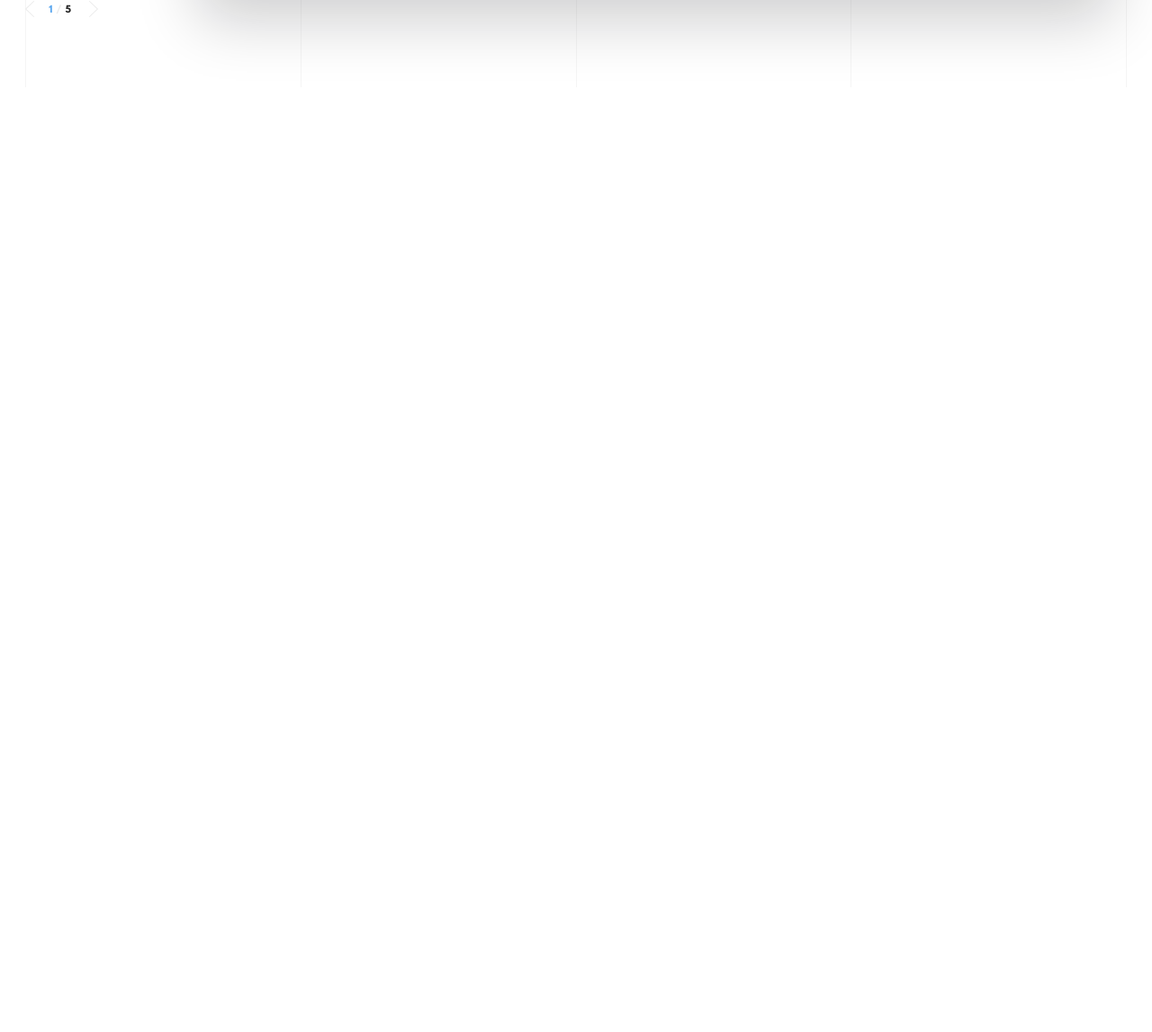
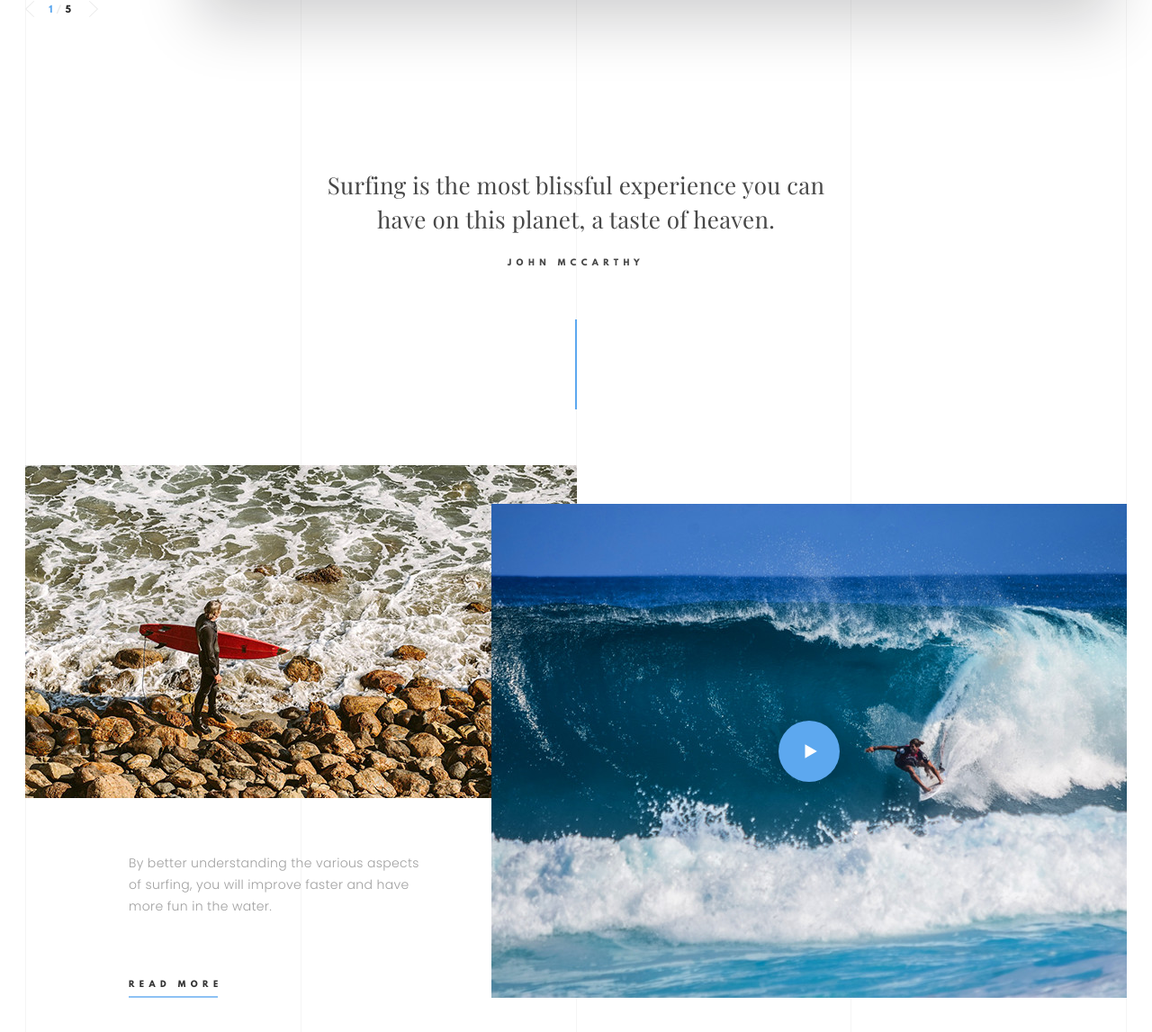
Before and after one commit to dmitrio291/Surfing, a website: page app/pug/index.pug in a window 1280 px wide. Shown: the part 703-1850 px from the top of the page at 90% size. Before the commit the page ends 800 px from the top, so only its background shows below. Drawn offline with nearby package versions, Linux system fonts and the light colour scheme; files that its build step writes are made by us from their sources; files whose address does not match are found by name.

Commit message:
add quote and club-description blocks

```diff
--- /dev/null
+++ b/app/pug/blocks/club-description.pug
@@ -0,0 +1,13 @@
+section.club-description
+  .container
+    .club-description-wrapper
+      .club-description__img
+        img(src="img/img/img-2.jpg", alt="Picture")
+      .club-description-video
+        img(src="img/img/img-3.jpg", alt="Video")
+        .club-description-video__control
+          img(src="img/controls/control-play.svg", alt="Play")
+      .club-description__text
+        p By better understanding the various aspects of surfing, you will improve faster and have more fun in the water.
+      .club-description__link
+        a(href="#" class="read-more-link") Read more
--- a/app/pug/blocks/header.pug
+++ b/app/pug/blocks/header.pug
@@ -1,4 +1,4 @@
-header.container.relative
+header.container.header
   include navigation
   include header-slider
   .site-desc
--- /dev/null
+++ b/app/pug/blocks/quote.pug
@@ -0,0 +1,5 @@
+section.quote
+  .container
+    .quote-wrapper
+      .quote__text Surfing is the most blissful experience you can have on this planet, a taste of heaven.
+      .quote_author John McCarthy
--- a/app/pug/index.pug
+++ b/app/pug/index.pug
@@ -4,8 +4,9 @@
     meta(charset="UTF-8")
     meta(name="viewport", content="width=device-width, initial-scale=1.0")
     meta(http-equiv="X-UA-Compatible", content="ie=edge")
-    title Surfing Club
+    title Surfing Club)
     link(rel="stylesheet", href="css/main.min.css")
-    link(rel="stylesheet", href="https://fonts.googleapis.com/css?family=Fira+Sans|Playfair+Display:400,700|Poppins:300&amp;subset=cyrillic-ext")
   body
     include blocks/header
+    include blocks/quote
+    include blocks/club-description
--- a/app/sass/blocks/base.scss
+++ b/app/sass/blocks/base.scss
@@ -15,3 +15,29 @@
 .relative {
   position: relative;
 }
+
+.read-more-link,
+a.read-more-link {
+  color: #333333;
+  text-decoration: none;
+  font-family: 'League-Spartan', sans-serif;
+  font-size: 9px;
+  font-weight: 400;
+  line-height: 1;
+  text-transform: uppercase;
+  letter-spacing: 5.4px;
+  position: relative;
+  padding-bottom: 10px;
+  display: inline-block;
+
+  &:after {
+    content: '';
+    position: absolute;
+    left: 0;
+    right: 0;
+    bottom: 0;
+    width: 99px;
+    height: 2px;
+    background-color: rgba(93, 168, 239, 0.7);
+  }
+}
--- /dev/null
+++ b/app/sass/blocks/club-description.scss
@@ -0,0 +1,57 @@
+.club-description {
+  padding-top: 110px;
+  margin-bottom: 100px;
+}
+
+.club-description-wrapper {
+  position: relative;
+  display: flex;
+  flex-direction: column;
+}
+
+.club-description__img {
+
+}
+
+.club-description-video {
+  position: absolute;
+  right: 0;
+  top: 43px;
+  z-index: 1;
+}
+
+.club-description-video__control {
+  position: absolute;
+  left: 50%;
+  top: 50%;
+  transform: translate(-50%, -50%);
+  width: 68px;
+  height: 68px;
+  box-shadow: -2px -2px 35px rgba(0, 0, 0, 0.13);
+  background-color: #5da8ef;
+  border-radius: 60px;
+
+  img {
+    position: absolute;
+    left: 50%;
+    top: 50%;
+    transform: translate(-35%, -50%);
+  }
+}
+
+.club-description__text {
+  margin-top: 60px;
+  margin-left: 115px;
+  width: 340px;
+  color: rgba(97, 97, 97, 0.6);
+  font-family: 'Poppins', sans-serif;
+  font-size: 14px;
+  font-weight: 300;
+  line-height: 24px;
+  letter-spacing: 0.35px;
+  margin-bottom: 45px;
+}
+
+.club-description__link {
+  margin-left: 115px;
+}
--- a/app/sass/blocks/header.scss
+++ b/app/sass/blocks/header.scss
@@ -1,3 +1,7 @@
+.header {
+  position: relative;
+  margin-bottom: 95px;
+}
 @import "navigation";
 @import "header-slider";
 .site-desc {
--- /dev/null
+++ b/app/sass/blocks/quote.scss
@@ -0,0 +1,42 @@
+.quote {
+  padding-top: 95px;
+  padding-bottom: 110px;
+}
+
+.quote-wrapper {
+  width: 610px;
+  margin: 0 auto;
+  text-align: center;
+  position: relative;
+
+  &:after {
+    content: '';
+    width: 2px;
+    height: 100px;
+    background-color: #5da8ef;
+    position: absolute;
+    bottom: -58px;
+    left: 50%;
+    transform: translate(-50%, 100%);
+  }
+}
+
+.quote__text {
+  color: rgba(51, 51, 51, 0.9);
+  font-family:'Playfair Display', serif;
+  font-size: 26px;
+  font-weight: 400;
+  line-height: 38px;
+  letter-spacing: 0.26px;
+  margin-bottom: 25px;
+}
+
+.quote_author {
+  color: rgba(51, 51, 51, 0.9);
+  font-family: 'League-Spartan', sans-serif;
+  font-size: 9px;
+  font-weight: 700;
+  line-height: 1;
+  text-transform: uppercase;
+  letter-spacing: 5.4px;
+}
--- a/app/sass/fonts/league-spartan.scss
+++ b/app/sass/fonts/league-spartan.scss
@@ -1,3 +1,5 @@
+@import url('https://fonts.googleapis.com/css?family=Fira+Sans|Playfair+Display:400,700|Poppins:300&amp;subset=cyrillic-ext');
+
 @font-face {
 	font-family: 'League-Spartan';
 	src: url('../fonts/league-spartan/League-Spartan-Bold.ttf.woff') format('woff'),
--- a/app/sass/main.scss
+++ b/app/sass/main.scss
@@ -2,3 +2,5 @@
 @import "fonts/league-spartan";
 @import "blocks/base";
 @import "blocks/header";
+@import "blocks/quote";
+@import "blocks/club-description";
```
